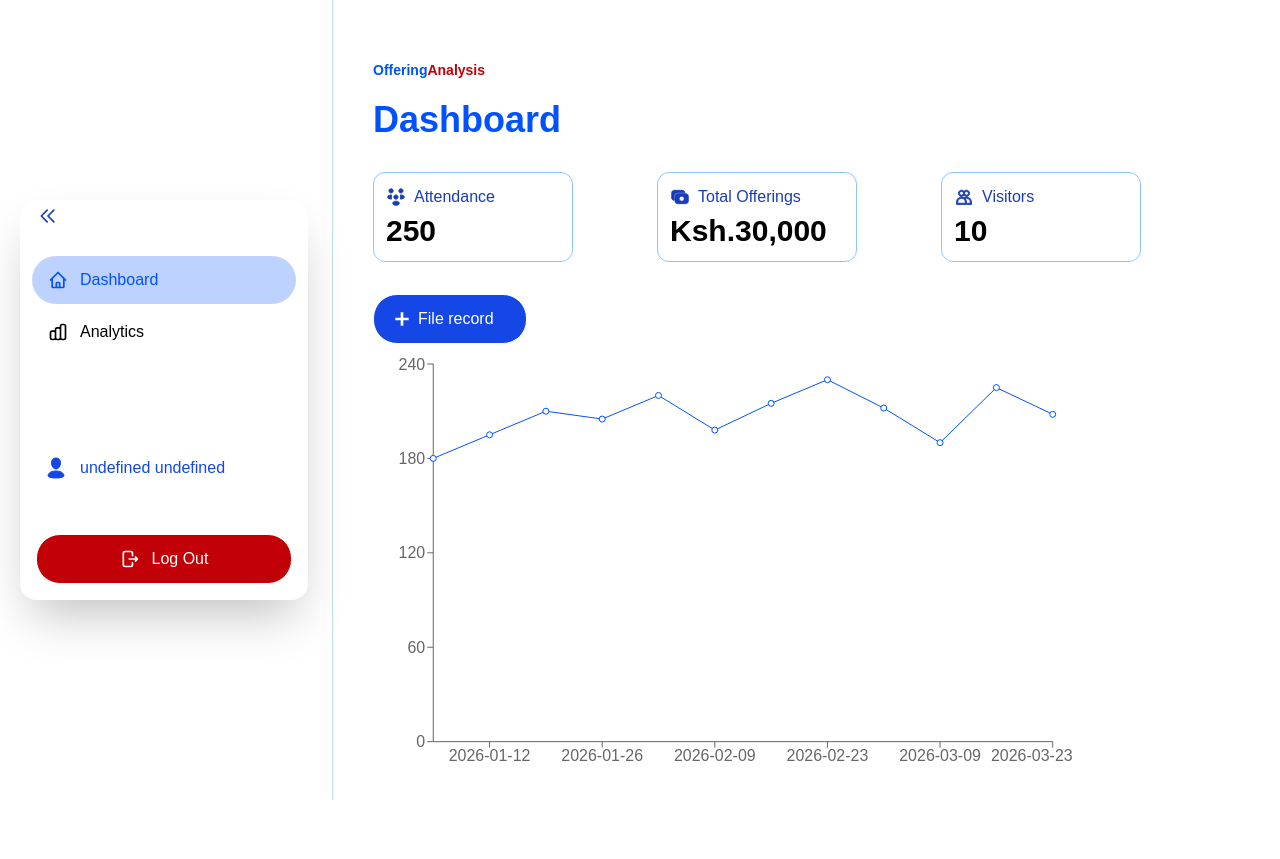
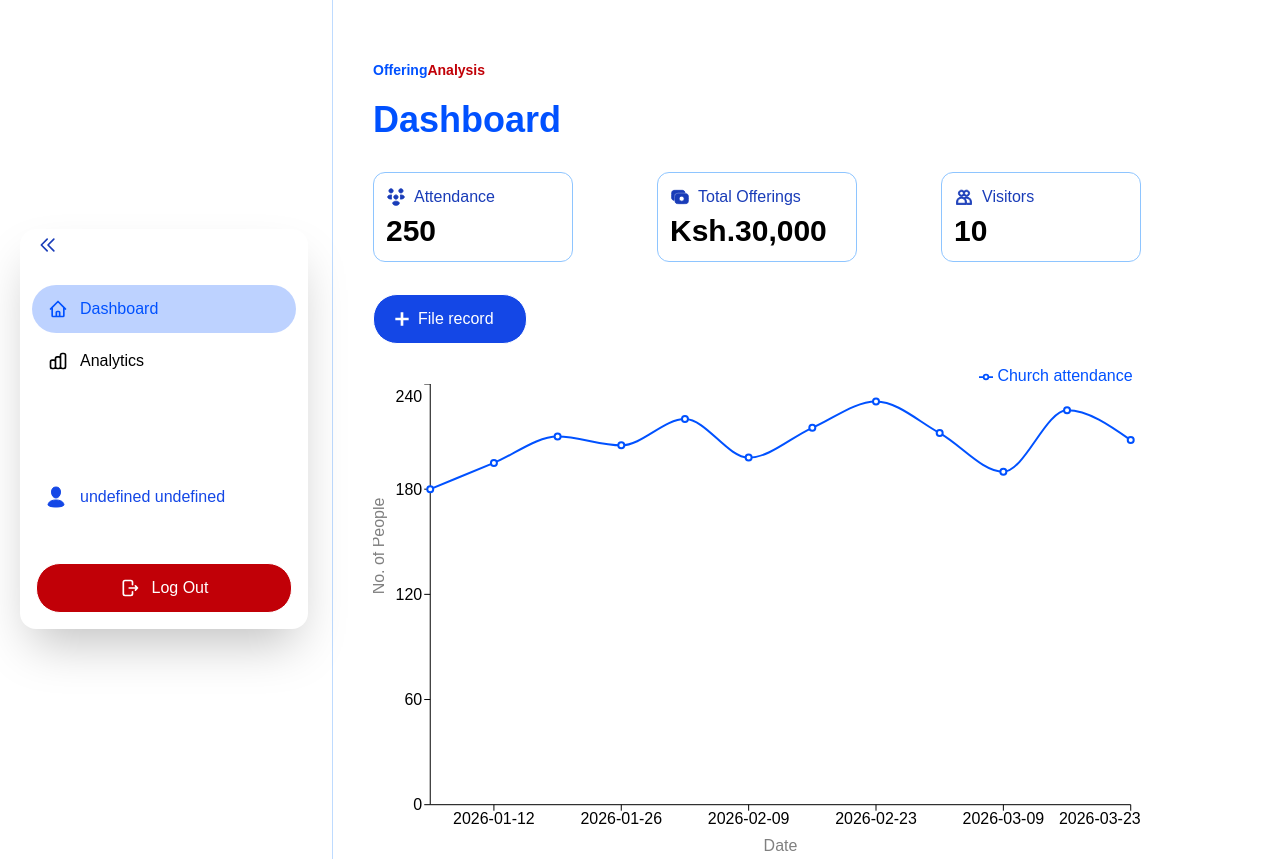
Before and after one commit to SamGombs20/OfferingAnalysisWeb, a Next.js app: page /dashboard in a window 1280 px wide. Before the commit the page ends 800 px from the top, so only its background shows below. Built offline with nearby package versions, Linux system fonts and the light colour scheme.

Commit message:
Update:User dashboard trend charts

```diff
--- a/app/components/attendance_trend_chart.tsx
+++ b/app/components/attendance_trend_chart.tsx
@@ -1,23 +1,60 @@
-'use client'
-import {CartesianGrid, Line, LineChart, XAxis, YAxis} from 'recharts'
-import { weeklySummary } from '../data/data';
-const AttendanceChart =()=>{
-    return (
-        <LineChart
-        style={{width:'100%',maxWidth: '700px', maxHeight: '70vh', aspectRatio: 1.618}}
+"use client";
+import {
+  CartesianGrid,
+  Legend,
+  Line,
+  LineChart,
+  Tooltip,
+  XAxis,
+  YAxis,
+} from "recharts";
+import { weeklySummary } from "../data/data";
+const AttendanceChart = () => {
+  return (
+    <div className="mt-10">
+      <LineChart
+        style={{
+          width: "100%",
+          maxWidth: "800px",
+          maxHeight: "80vh",
+          aspectRatio: 1.618,
+        }}
         responsive
         margin={{
-            top:20,
-            right:20,
-            bottom:5,
-            left:0
+          top: 0,
+          right: 10,
+          bottom: 0,
+          left: 0,
         }}
-        data={weeklySummary}>
-
-            <Line dataKey='attendance' stroke='#0051ff'/>
-            <XAxis dataKey='date'/>
-            <YAxis/>
-        </LineChart>
-    );
-}
+        data={weeklySummary}
+      >
+        <Line
+          dataKey="attendance"
+          type="monotone"
+          stroke="#0051ff"
+          strokeWidth={2}
+          name="Church attendance"
+        />
+        <XAxis
+          stroke="#000000"
+          dataKey="date"
+          label={{ value: "Date", position: "bottom" }}
+        />
+        <YAxis
+          stroke="#000000"
+          width="auto"
+          label={{ value: "No. of People", position: "insideLeft", angle: -90 }}
+        />
+        <Tooltip />
+        <Legend
+          width={200}
+          wrapperStyle={{
+            top: -20,
+            right: -20,
+          }}
+        />
+      </LineChart>
+    </div>
+  );
+};
 export default AttendanceChart;
```
